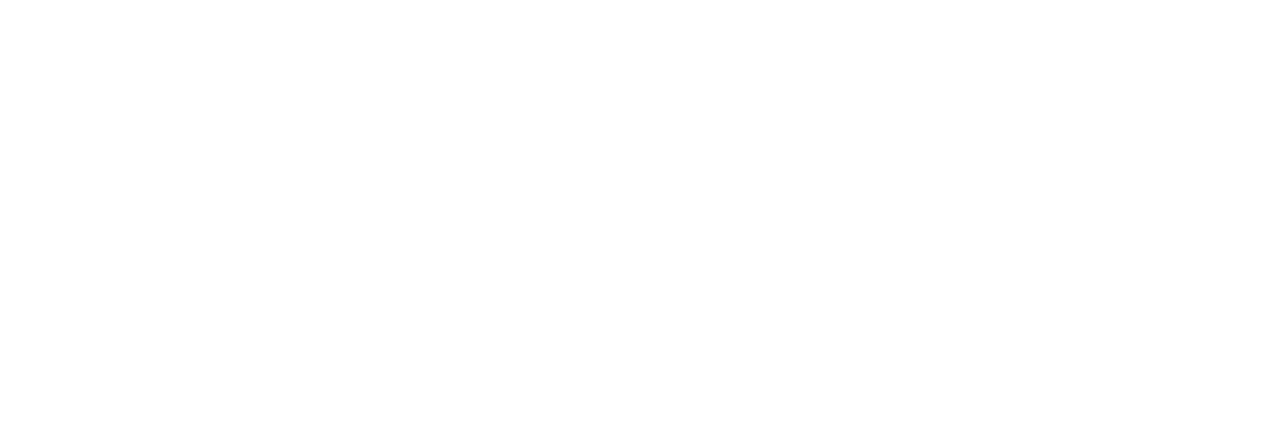
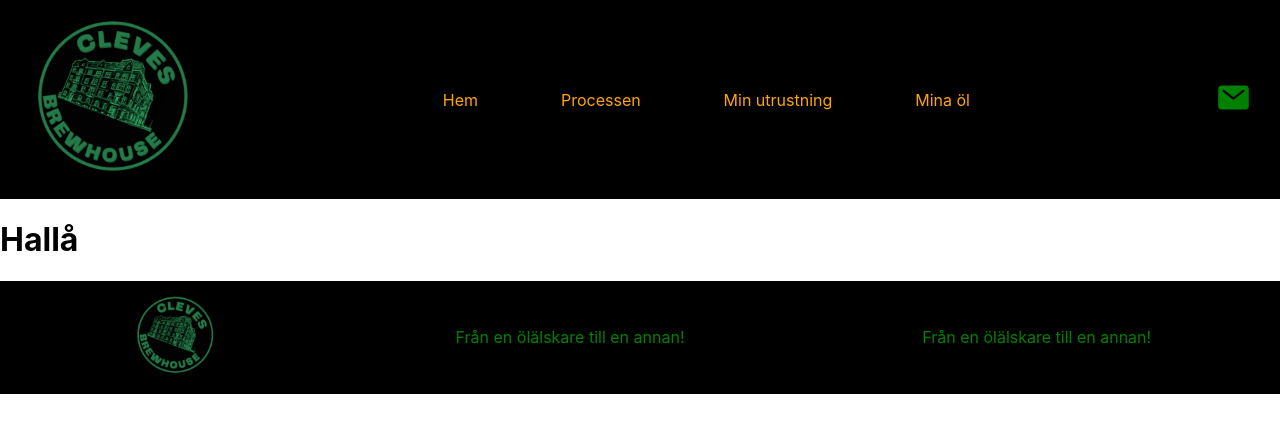
Before and after one commit to TonyCitterio/cleves_brewhouse, a React (Create React App) app: page /myBeer in a window 1280 px wide. Before the commit this address had no page. Shown: the top 432 px of the page. Built offline with nearby package versions, Linux system fonts and the light colour scheme.

Commit message:
starting on MyBeer

```diff
--- a/src/App.js
+++ b/src/App.js
@@ -2,6 +2,7 @@ import { BrowserRouter, Routes, Route } from "react-router-dom";
 import Layout from "./components/views/Layout";
 import Home from "./components/views/Home";
 import HowToBrew from "./components/views/HowToBrew";
+import MyBeer from "./components/views/MyBeer";
 
 function App() {
   return (
@@ -11,6 +12,7 @@ function App() {
           <Route path="/" element={<Layout />}>
             <Route index element={<Home />} />
             <Route path="howToBrew" element={<HowToBrew />} />
+            <Route path="myBeer" element={<MyBeer />} />
           </Route>
         </Routes>
       </BrowserRouter>
--- a/src/components/general/Navbar.js
+++ b/src/components/general/Navbar.js
@@ -16,9 +16,8 @@ const Navbar = () => {
         <Link className={classes.linkStyle} to="howToBrew">
           Processen
         </Link>
-        <p>Om mig</p>
         <p>Min utrustning</p>
-        <p>Mina öl</p>
+        <Link className={classes.linkStyle} to="myBeer">Mina öl</Link>
       </div>
       <div className={classes.contact}>
         <a href="mailto:tcitterio@hotmail.com">
--- /dev/null
+++ b/src/components/views/MyBeer.js
@@ -0,0 +1,9 @@
+const MyBeer = () => {
+  return (
+    <>
+      <h1>Hallå</h1>
+    </>
+  );
+};
+
+export default MyBeer;
```
